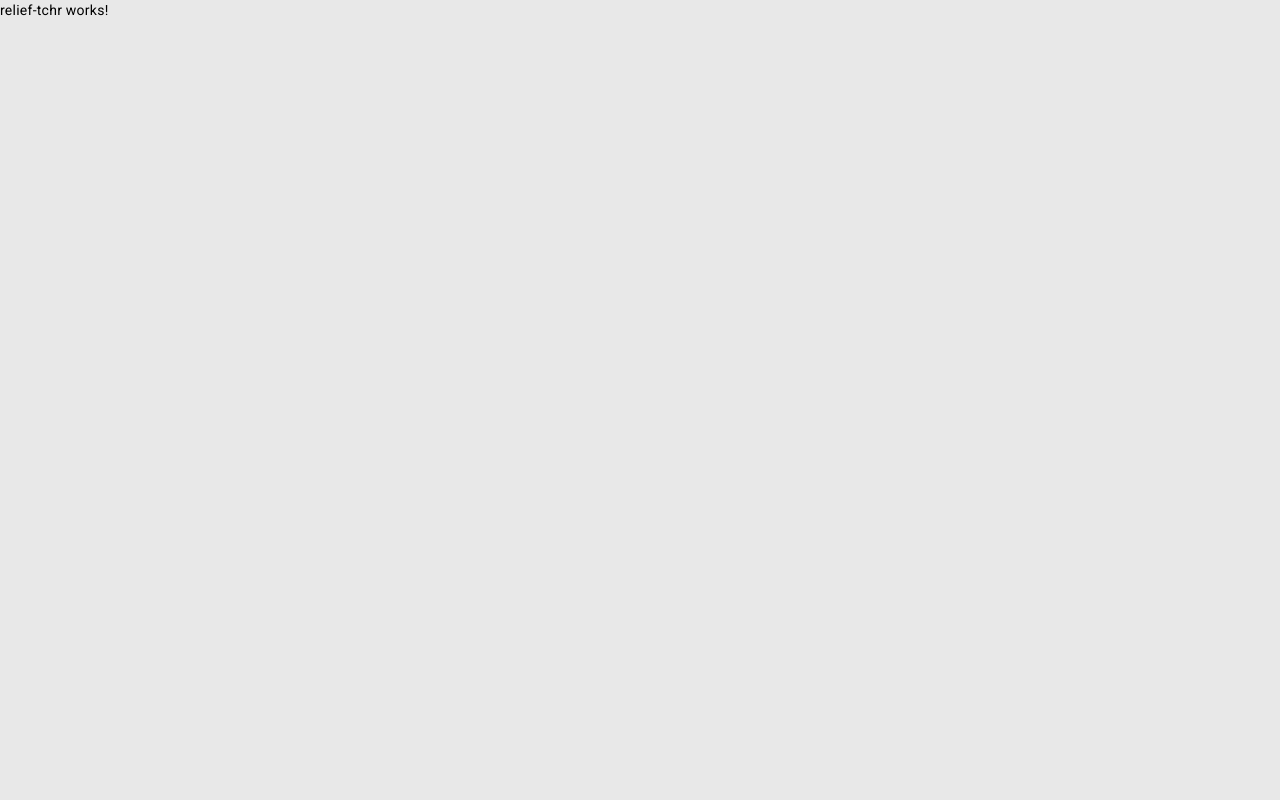
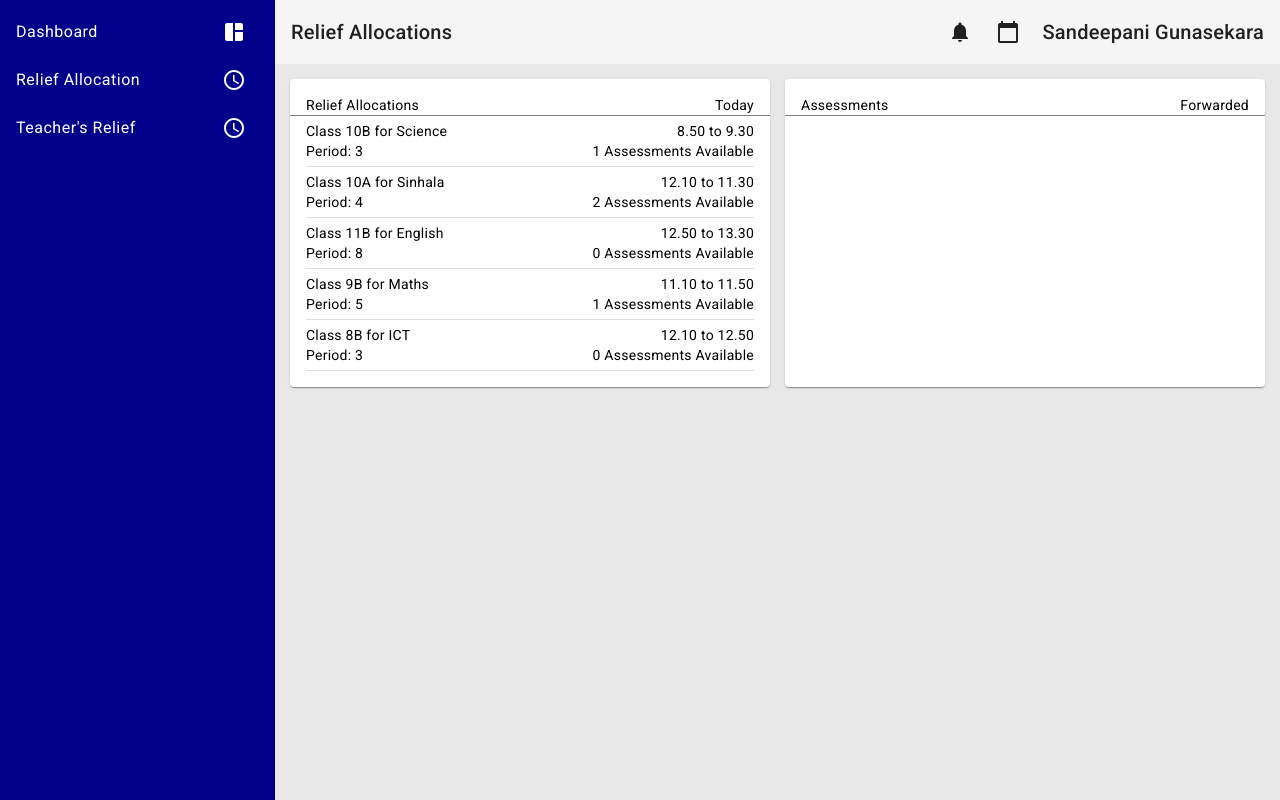
Before and after one commit to codingPentagon/ZoneEd, an Angular app in the folder frontend/: page /relieftchr in a window 1280 px wide. Built offline with nearby package versions, Linux system fonts and the light colour scheme.

Commit message:
implemented relief allocation card and bound with ts

```diff
--- a/frontend/src/app/relief-tchr/relief-tchr.component.css
+++ b/frontend/src/app/relief-tchr/relief-tchr.component.css
@@ -0,0 +1,33 @@
+:host,.workspace{
+  display: flex;
+}
+
+.content{
+  flex: 1;
+}
+
+.left{
+  flex: 1;
+  margin: 15px;
+}
+
+.right{
+  flex: 1;
+  margin: 15px 15px 15px 0;
+}
+
+.spacer{
+  flex: 1 1 auto;
+}
+
+.relief-entry>div{
+  display: flex;
+}
+
+mat-card-header{
+  border-bottom: 1.5px solid gray;
+}
+
+.relief-entry{
+  margin: 5px 0 5px 0
+}
--- a/frontend/src/app/relief-tchr/relief-tchr.component.html
+++ b/frontend/src/app/relief-tchr/relief-tchr.component.html
@@ -1 +1,40 @@
-<p>relief-tchr works!</p>
+<app-nav></app-nav>
+<div class="content">
+  <app-header headerTitle="Relief Allocations"></app-header>
+  <div class="workspace">
+    <mat-card class="left">
+      <mat-card-header>
+        Relief Allocations
+        <span class="spacer"></span>
+        Today
+      </mat-card-header>
+      <mat-card-content>
+        <div *ngFor="let relief of reliefAllocation">
+          <div class="relief-entry">
+            <div>
+              Class {{relief.class}} for {{relief.subject}}
+              <span class="spacer"></span>
+              {{relief.fromTime}} to {{relief.toTime}}
+            </div>
+            <div>
+              Period: {{relief.period}}
+              <span class="spacer"></span>
+              {{relief.assmntCount}} Assessments Available
+            </div>
+          </div>
+          <mat-divider></mat-divider>
+        </div>
+      </mat-card-content>
+    </mat-card>
+    <mat-card class="right">
+      <mat-card-header>
+        Assessments
+        <span class="spacer"></span>
+        Forwarded
+      </mat-card-header>
+      <mat-card-content>
+
+      </mat-card-content>
+    </mat-card>
+  </div>
+</div>
--- a/frontend/src/app/relief-tchr/relief-tchr.component.ts
+++ b/frontend/src/app/relief-tchr/relief-tchr.component.ts
@@ -6,5 +6,11 @@ import { Component } from '@angular/core';
   styleUrls: ['./relief-tchr.component.css']
 })
 export class ReliefTchrComponent {
-
+  reliefAllocation = [
+    {class:'10B',subject:'Science',fromTime:'8.50',toTime:'9.30',period:3,assmntCount:1},
+    {class:'10A',subject:'Sinhala',fromTime:'12.10',toTime:'11.30',period:4,assmntCount:2},
+    {class:'11B',subject:'English',fromTime:'12.50',toTime:'13.30',period:8,assmntCount:0},
+    {class:'9B',subject:'Maths',fromTime:'11.10',toTime:'11.50',period:5,assmntCount:1},
+    {class:'8B',subject:'ICT',fromTime:'12.10',toTime:'12.50',period:3,assmntCount:0}
+  ]
 }
```
